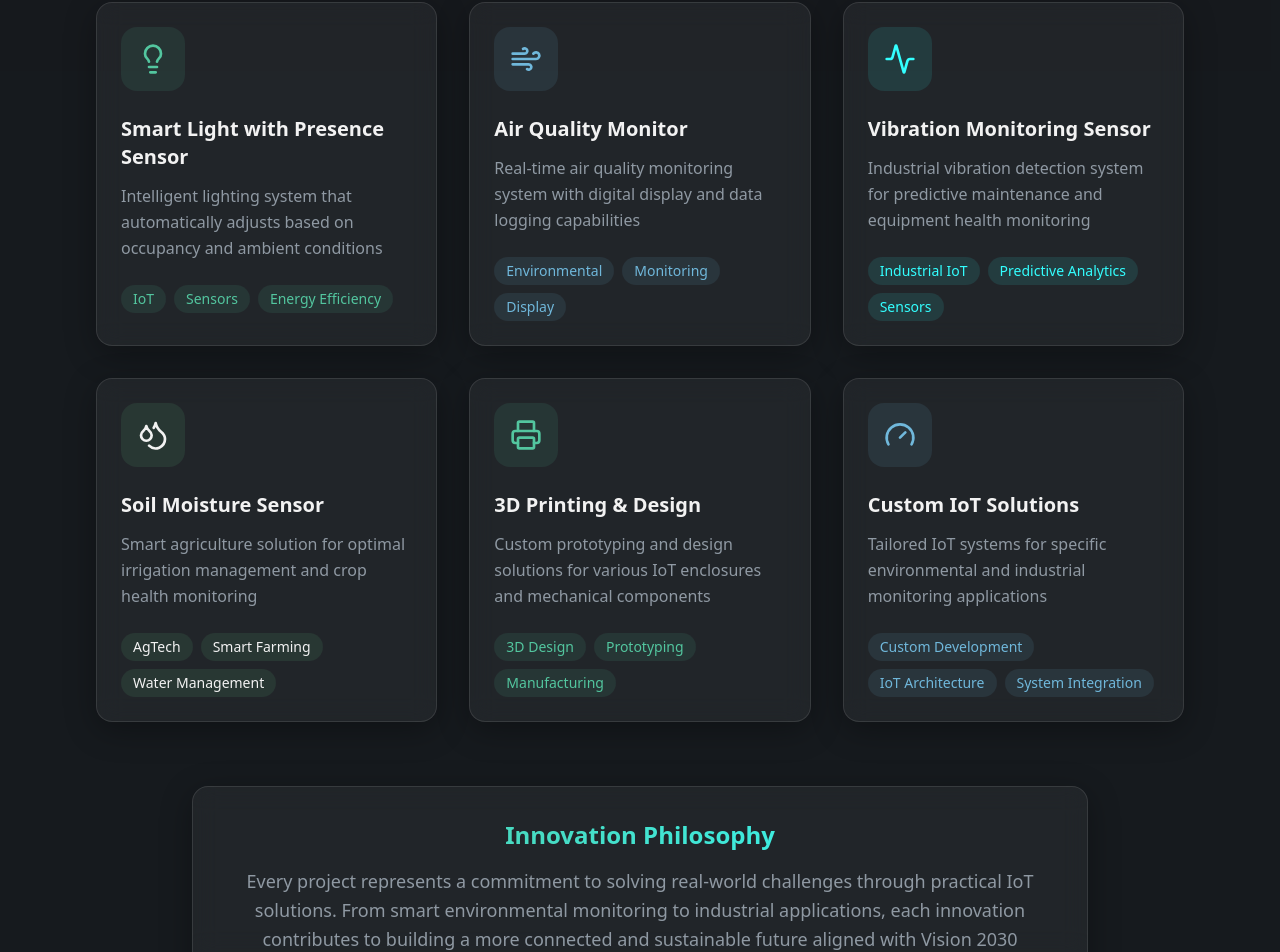
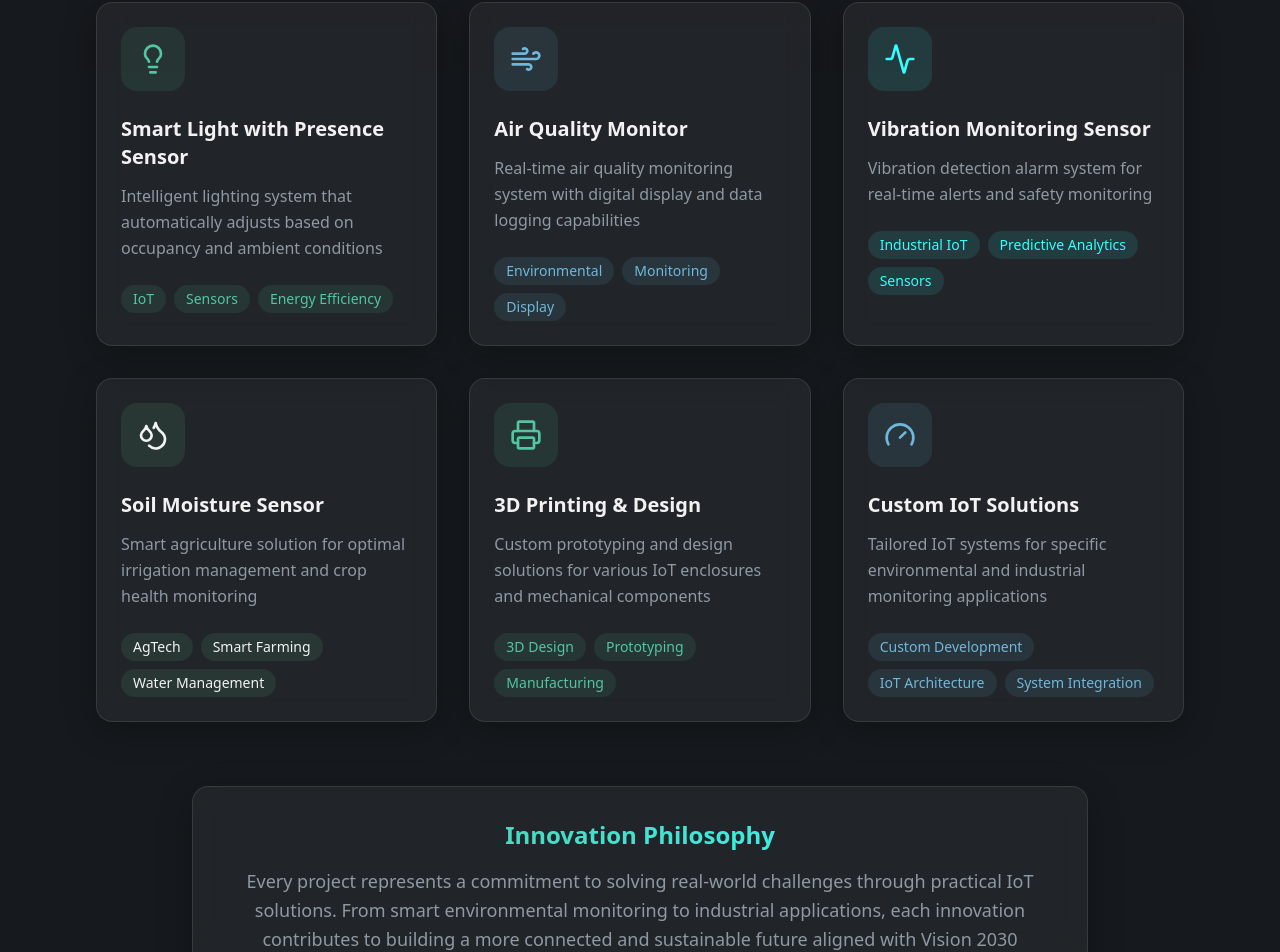
Before and after one commit to shudgum/baderalqahtani, a React (Vite) app: page / in a window 1280 px wide. Shown: the part 4248-5200 px from the top of the page. Built offline with nearby package versions, Linux system fonts and the light colour scheme.

Commit message:
Refactor: Update project description
Update the description for the "Vibration Monitoring Sensor" project to "Vibration detection alarm system".

```diff
--- a/src/components/Projects.tsx
+++ b/src/components/Projects.tsx
@@ -17,7 +17,7 @@ const projects = [
   },
   {
     title: "Vibration Monitoring Sensor",
-    description: "Industrial vibration detection system for predictive maintenance and equipment health monitoring",
+    description: "Vibration detection alarm system for real-time alerts and safety monitoring",
     icon: Activity,
     tags: ["Industrial IoT", "Predictive Analytics", "Sensors"],
     color: "accent"
```
